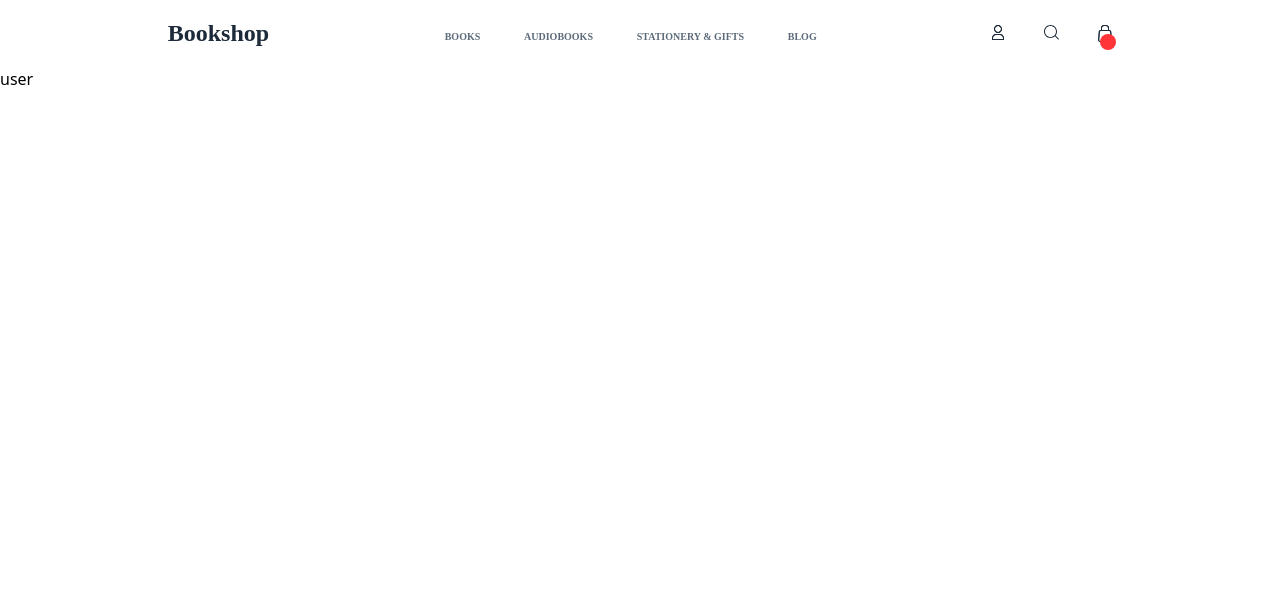
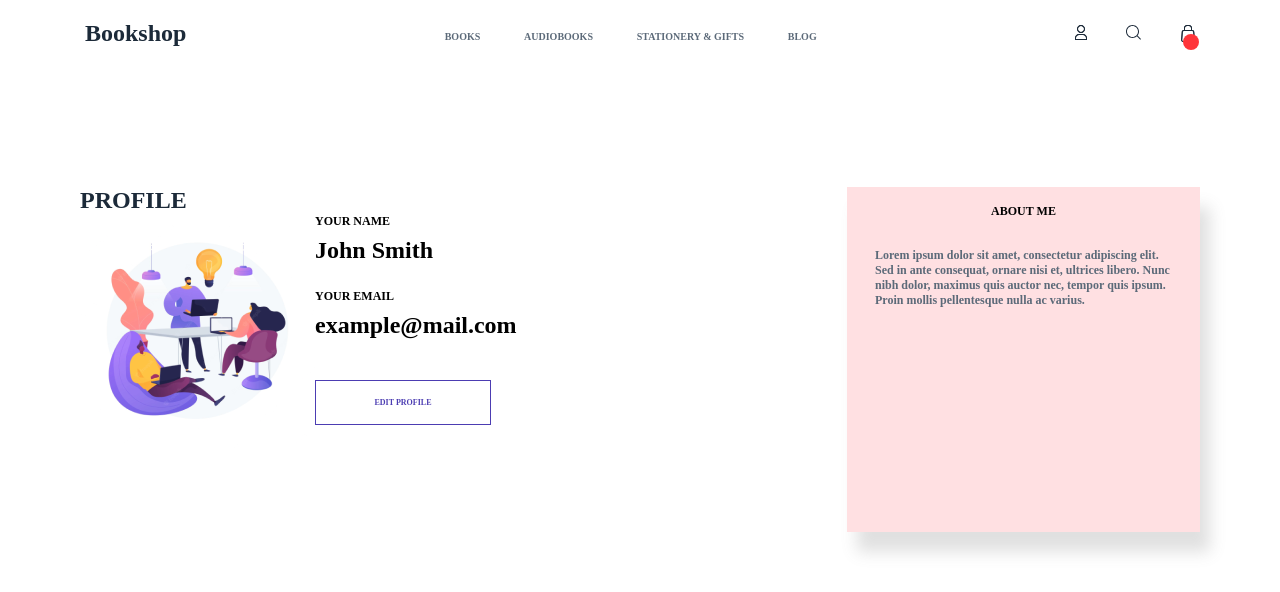
Before and after one commit to MishaShapiro/new-bookshop, a Next.js app: page /user in a window 1280 px wide. Shown: the top 592 px of the page. Built offline with nearby package versions, Linux system fonts and the light colour scheme; a web font is replaced by a local one.

Commit message:
prefinish cart

```diff
--- /dev/null
+++ b/components/CartBook.module.css
@@ -0,0 +1,44 @@
+.container {
+    display: flex;
+}
+
+.image {
+    width: 100px;
+    box-shadow: 0px 0px 10px rgba(0, 0, 0, 0.2);
+}
+
+.info {
+    padding: 40px 25px;
+}
+
+.title {
+    color: var(--text-black, #1C2A39);
+    font-family: Montserrat;
+    font-size: 16px;
+    font-style: normal;
+    font-weight: 700;
+    line-height: normal;
+}
+
+.rating {
+    margin-top: 12px;
+    display: flex;
+}
+
+.author, .ratingcount {
+    color: var(--text-gray, #5C6A79);
+    font-family: Open Sans;
+    font-size: 10px;
+    font-style: normal;
+    font-weight: 400;
+    line-height: normal;
+}
+
+.author {
+    margin-top: 8px;
+    text-transform: capitalize;
+}
+
+.stars {
+    width: 60px;
+}
--- /dev/null
+++ b/components/CartBook.tsx
@@ -0,0 +1,32 @@
+import styles from "./CartBook.module.css"
+
+interface CartBookType {
+    img: string,
+    title: string,
+    author: string,
+    ratingsCount?: string,
+    averageRating?: string,
+}
+
+function CartBook({img, title, author, ratingsCount="", averageRating=""}: CartBookType) {
+    return (
+        <div className={styles.container}>
+            <img className={styles.image} src={img} alt="" />
+            <div className={styles.info}>
+                <p className={styles.title}>{title}</p>
+                <p className={styles.author}>{author}</p>
+                <div className={styles.rating}>
+                    {ratingsCount && averageRating ?
+                    <>
+                        <p className={styles.stars}><img src={`/images/${averageRating}stars.png`} alt={`${averageRating} stars`}/></p>
+                        <p className={styles.ratingcount}>{ratingsCount + " reviews"}</p>
+                    </>
+                    : <></>
+                    }
+                </div>
+            </div>
+        </div>
+    )
+}
+
+export default CartBook
--- a/components/Header.module.css
+++ b/components/Header.module.css
@@ -1,10 +1,10 @@
 .header__container {
     display: flex;
-    justify-content: space-around;
+    justify-content: space-between;
     align-items: center;
     margin: 0 auto;
 
-    padding: 20px 0px;
+    padding: 20px 5px;
     max-width: 1120px;
 }
 
--- a/components/Swiper/Swiper.module.css
+++ b/components/Swiper/Swiper.module.css
@@ -1,5 +1,6 @@
 .slide_container {
     width: 600px;
+    height: 380px;
 }
 
 .swiper {
--- /dev/null
+++ b/components/TableRow.tsx
@@ -0,0 +1,24 @@
+import styles from "./TableRow.module.css"
+
+interface TableRowType {
+    type?: string,
+    children: any,
+}
+
+function TableRow({type="heading", children} : TableRowType) {
+    return (
+        <>
+            {type === "heading" ?
+                <div className={styles.tableheading}>
+                    {children}
+                </div>
+                :
+                <div className={styles.table}>
+                    {children}
+                </div>
+            }
+        </>
+    )
+}
+
+export default TableRow
--- a/src/pages/cart.tsx
+++ b/src/pages/cart.tsx
@@ -1,9 +1,48 @@
+import CartBook from "../../components/CartBook";
 import Layout from "../../components/Layout";
+import TableRow from "../../components/TableRow";
+import styles from "../styles/cart.module.css"
+
+const MockData = [
+    {
+        img: "http://books.google.com/books/content?id=fmevEAAAQBAJ&printsec=frontcover&img=1&zoom=5&edge=curl&source=gbs_api",
+        title: "The weight of things",
+        author: "Marianne Fritz",
+        ratingsCount: "353",
+        averageRating: "4",
+        price: "18.23",
+    },
+    {
+        title: "Mothers stories",
+        author: "Chris Power",
+        // ratingsCount: "400",
+        // averageRating: "4",
+        price: "12.35",
+    }
+]
 
 function Cart() {
     return (
         <Layout>
-            cart
+            <div className={styles.container}>
+                <h2 className={styles.heading}>SHOPPING CART</h2>
+                <TableRow type="heading">
+                    <p>ITEM</p>
+                    <p>QUANTITY</p>
+                    <p>PRICE</p>
+                    <p>DELIVERY</p>
+                </TableRow>
+                {MockData.map((data) => {
+                    return (
+                        <TableRow type="row">
+                            <CartBook img={data.img ? data.img : "/images/nophoto.png"} title={data.title} author={data.author} ratingsCount={data.ratingsCount} averageRating={data.averageRating}/>
+                            <p>2</p>
+                            <p>{data.price}</p>
+                            <p>4</p>
+                        </TableRow>
+                    )
+                })}
+            </div>
         </Layout>
     )
 }
--- a/src/pages/user.tsx
+++ b/src/pages/user.tsx
@@ -1,9 +1,28 @@
 import Layout from "../../components/Layout";
+import styles from "../styles/user.module.css"
 
 function User() {
     return (
         <Layout>
-            user
+            <div className={styles.container}>
+                <div className={styles.profile}>
+                    <h2 className={styles.profile_title}>Profile</h2>
+                    <div className={styles.info_img}>
+                        <img src="/images/user.png" alt="user.png" />
+                        <div className={styles.main_info}>
+                            <p className={styles.info_title}>Your name</p>
+                            <p className={styles.info_data}>John Smith</p>
+                            <p className={styles.info_title}>Your email</p>
+                            <p className={styles.info_data}>example@mail.com</p>
+                            <button className={styles.button}>Edit profile</button>
+                        </div>
+                    </div>
+                </div>
+                <div className={styles.about_me}>
+                    <p className={styles.info_title}>About me</p>
+                    <p className={styles.about_me_text}>Lorem ipsum dolor sit amet, consectetur adipiscing elit. Sed in ante consequat, ornare nisi et, ultrices libero. Nunc nibh dolor, maximus quis auctor nec, tempor quis ipsum. Proin mollis pellentesque nulla ac varius.</p>
+                </div>
+            </div>
         </Layout>
     )
 }
--- /dev/null
+++ b/src/styles/cart.module.css
@@ -0,0 +1,13 @@
+.container {
+    max-width: 1120px;
+    margin: 80px auto 0px;
+}
+
+.heading {
+    color: var(--text-black, #1C2A39);
+    font-family: Montserrat;
+    font-size: 24px;
+    font-style: normal;
+    font-weight: 700;
+    line-height: normal;
+}
--- /dev/null
+++ b/src/styles/user.module.css
@@ -0,0 +1,89 @@
+.container {
+    max-width: 1120px;
+    margin: 120px auto 0px;
+    display: flex;
+    justify-content: space-between;
+}
+
+.profile_title {
+    color: var(--text-black, #1C2A39);
+    font-family: Montserrat;
+    font-size: 24px;
+    font-style: normal;
+    font-weight: 700;
+    line-height: normal;
+    text-transform: uppercase;
+}
+
+.info_img {
+    display: flex;
+}
+
+.info_title, .info_data {
+    color: #000;
+    font-family: Montserrat;
+    font-style: normal;
+    font-weight: 700;
+    line-height: normal;
+}
+
+.info_title {
+    font-size: 12px;
+    text-transform: uppercase;
+    margin-bottom: 8px;
+}
+
+.info_data {
+    font-size: 24px;
+    margin-bottom: 25px;
+}
+
+.button {
+    margin-top: 16px;
+
+    width: 176px;
+    height: 45px;
+    border: 1px solid #4C3DB2;
+
+    color: #4C3DB2;
+    font-family: Montserrat;
+    font-size: 8px;
+    font-style: normal;
+    font-weight: 700;
+    line-height: normal;
+    text-transform: uppercase;
+}
+
+.button:hover {
+    background-color: #d5cefd4f;
+    transition: 0.5s ease-in-out;
+}
+
+.button:active {
+    background-color: #9f90f74f;
+    transition: 0.1s ease-in-out;
+}
+
+.about_me {
+    padding: 17px 28px;
+    width: 353px;
+    height: 345px;
+    background: #FFE0E2;
+    box-shadow: 10px 20px 15px rgba(99, 99, 99, 0.2);
+
+    text-align: center;
+}
+
+.about_me_text {
+    text-align: start;
+    margin-top: 29px;
+
+    color: #5C6A79;
+
+    font-family: Montserrat;
+    font-size: 12px;
+    font-style: normal;
+    font-weight: 600;
+    line-height: normal;
+
+}
```
Also changed, not shown: components/TableRow.module.css (added, +22 -0 lines), public/images/user.png (added).
